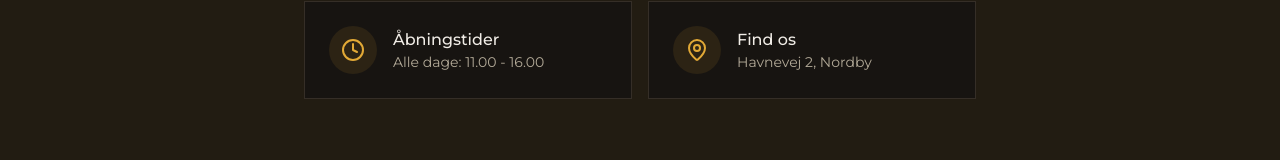
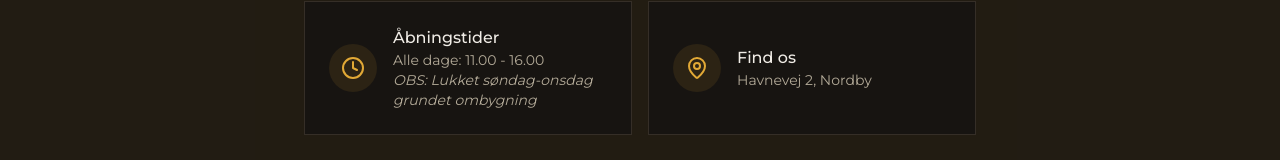
Before and after one commit to sivin20/aeklaeg, a React (Vite) app: page /torw in a window 1280 px wide. Shown: the part 3358-3518 px from the top of the page. Built offline with nearby package versions, Linux system fonts and the light colour scheme; no server answers; the HTML template or start-up script is replaced by a standard one.

Commit message:
Adds "lukket pga ombygning"

```diff
--- a/src/pages/TorwPage.tsx
+++ b/src/pages/TorwPage.tsx
@@ -221,6 +221,9 @@ const TorwPage = () => {
                   <p className='text-sm text-muted-foreground'>
                     Alle dage: 11.00 - 16.00
                   </p>
+                  <p className='text-sm italic text-muted-foreground'>
+                    OBS: Lukket søndag-onsdag grundet ombygning
+                  </p>
                 </div>
               </div>
 
```
